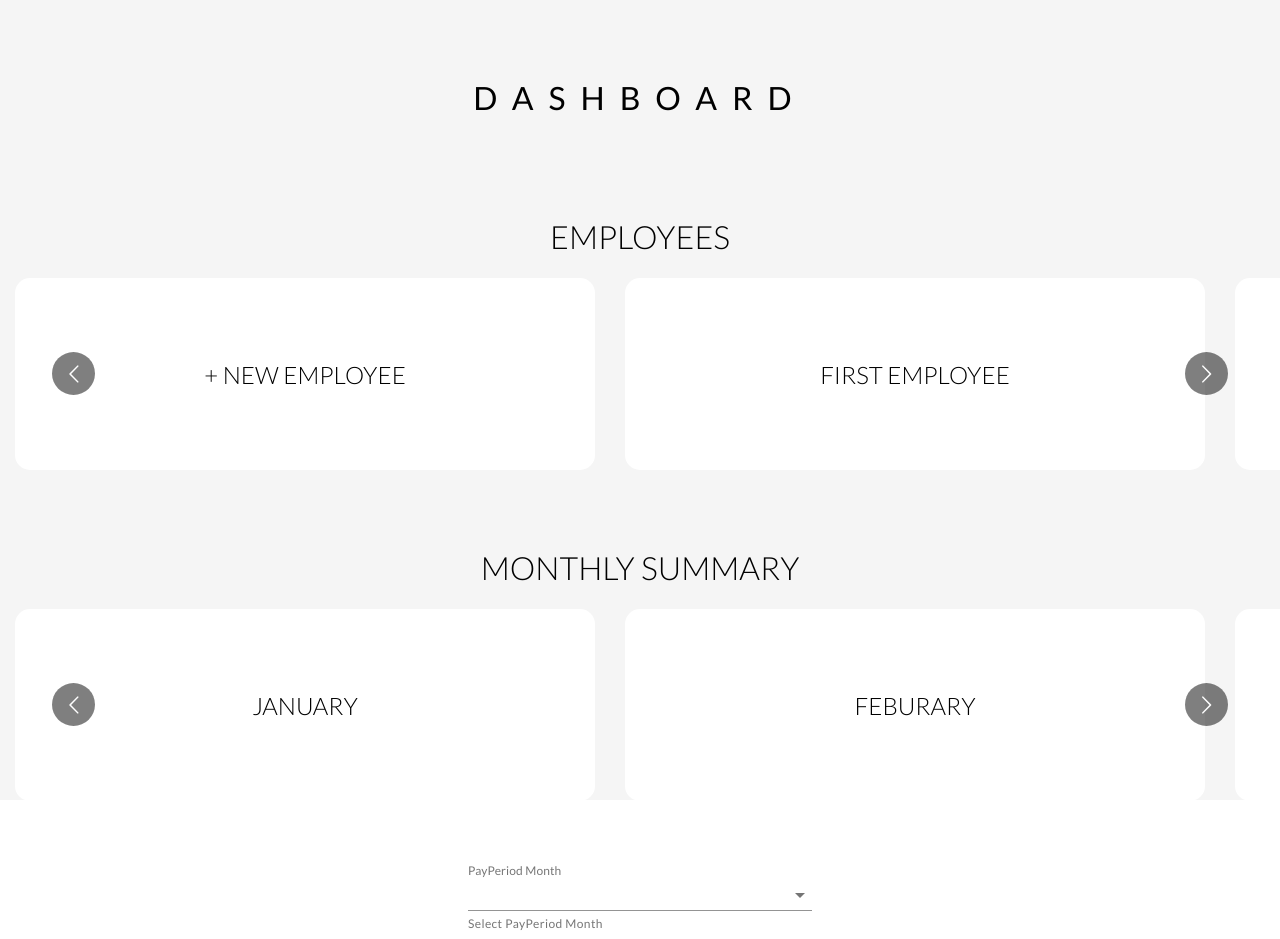
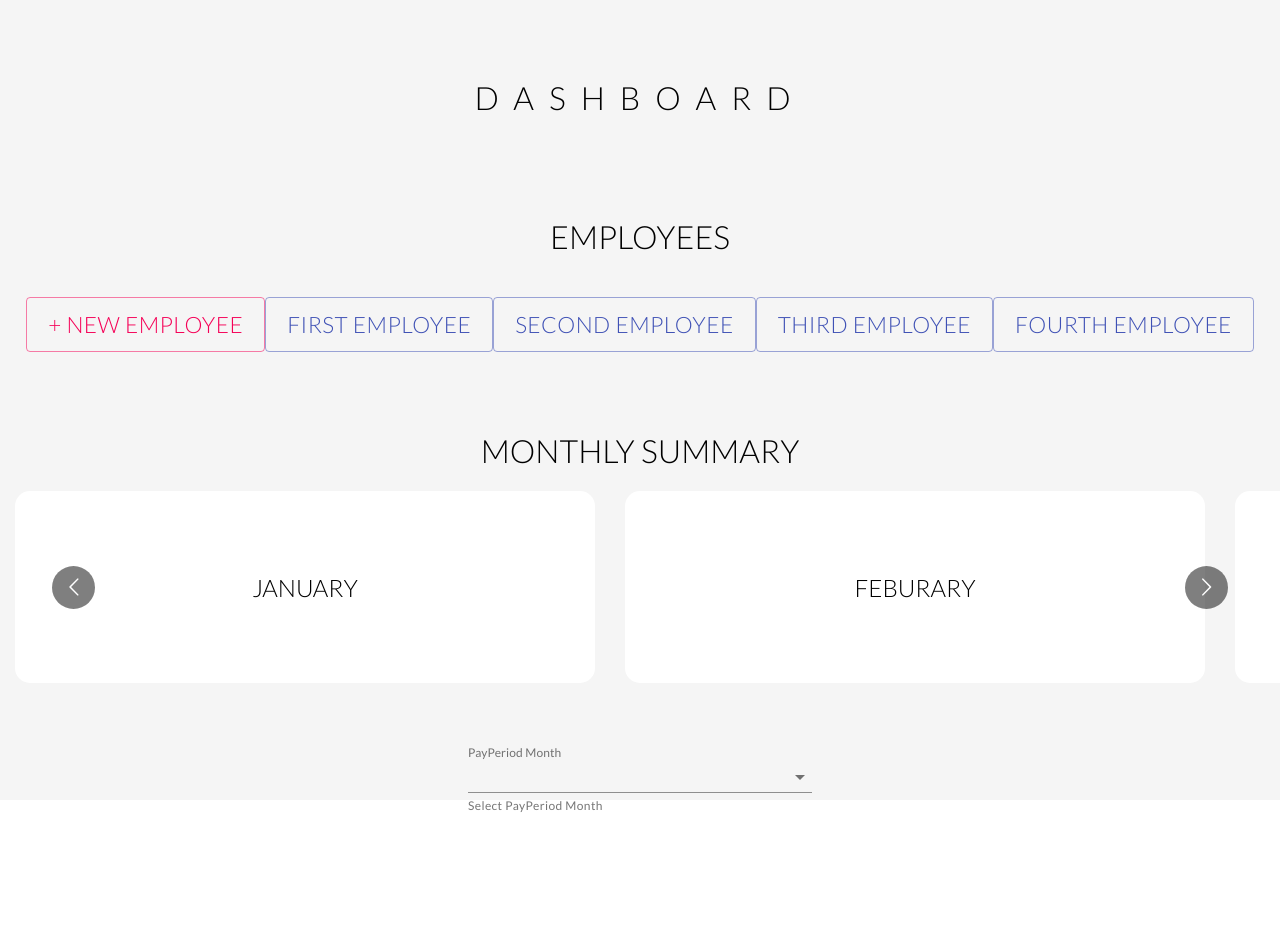
Before and after one commit to nigelrodrigues15/payroll, a React (Create React App) app: page /#/dashboard in a window 1280 px wide. Shown: the top 939 px of the page. After the commit the page ends 821 px from the top, so only its background shows below. Built offline with nearby package versions, Linux system fonts and the light colour scheme.

Commit message:
carousel list to buttons

```diff
--- a/src/components/dashboard/dashboard.jsx
+++ b/src/components/dashboard/dashboard.jsx
@@ -7,6 +7,7 @@ import MenuItem from '@material-ui/core/MenuItem';
 import FormHelperText from '@material-ui/core/FormHelperText';
 import FormControl from '@material-ui/core/FormControl';
 import Select from '@material-ui/core/Select';
+import Button from '@material-ui/core/Button';
 
 class Dashboard extends React.Component {
     constructor(props) {
@@ -17,21 +18,21 @@ class Dashboard extends React.Component {
         console.log('component will mount')
     }
 
-    employeeList(employees=this.props.employees){
-        let result = employees.map((employee,i) => {
+    employeeList(employees = this.props.employees) {
+        let result = employees.map((employee, i) => {
             return (
-                <div key={i} className="carouselList">
                 <Link className="Link" to={`/employee/${i}`}>
+                    <Button id='button-employee' size="large" className="carouselList" variant="outlined" component="label" color="primary">
                         <div className='listContent'>{employee.name}</div>
+                    </Button>
                 </Link>
-                </div>
             )
         });
         return result;
     }
 
-    monthList(months=this.props.months){
-        let result = months.map((month,i) => {
+    monthList(months = this.props.months) {
+        let result = months.map((month, i) => {
             return (
                 <div key={i} className="carouselList">
                     <Link className="Link" to={`/${month}`}>
@@ -78,42 +79,21 @@ class Dashboard extends React.Component {
             <div className="dashboard">
                 <div className='dashboard-image'></div>
                 <br /><br /><br />
-                <h1 style={{ letterSpacing: 15 + 'px', fontWeight: 400 }} >DASHBOARD</h1>
+                <h1 style={{ letterSpacing: 15 }} >DASHBOARD</h1>
                 <br /><br /><br />
                 <div className="carousel">
                     <h1>EMPLOYEES</h1>
-                    <Carousel
-                        responsive={responsive}
-                        additionalTransfrom={0}
-                        arrows
-                        autoPlaySpeed={3000}
-                        centerMode={false}
-                        className=""
-                        containerClass="container"
-                        dotListClass=""
-                        draggable
-                        focusOnSelect={false}
-                        infinite
-                        itemClass=""
-                        keyBoardControl
-                        minimumTouchDrag={80}
-                        partialVisible
-                        renderButtonGroupOutside={false}
-                        renderDotsOutside={false}
-                        showDots={false}
-                        sliderClass=""
-                        slidesToSlide={1}
-                        swipeable
-                    >
+                    <br />
+                    <div className='carousel-layout'>
+                        <Link className="Link newEmployee" to="/newEmployee">
+                            <Button id='button-employee' size='large' className="carouselList" variant="outlined" component="label" color="secondary">
 
-                        <div className="carouselList">
-                            <Link className="Link" to="/newEmployee">
                                 <div className='listContent'> + New Employee</div>
+                            </Button>
                         </Link>
+                        {this.employeeList()}
                     </div>
-                        {this.employeeList()}
 
-                    </Carousel>
                 </div>
                 <br /><br /><br />
                 <div className="carousel">
```
Lines whose indentation alone changed are shown as unchanged.
